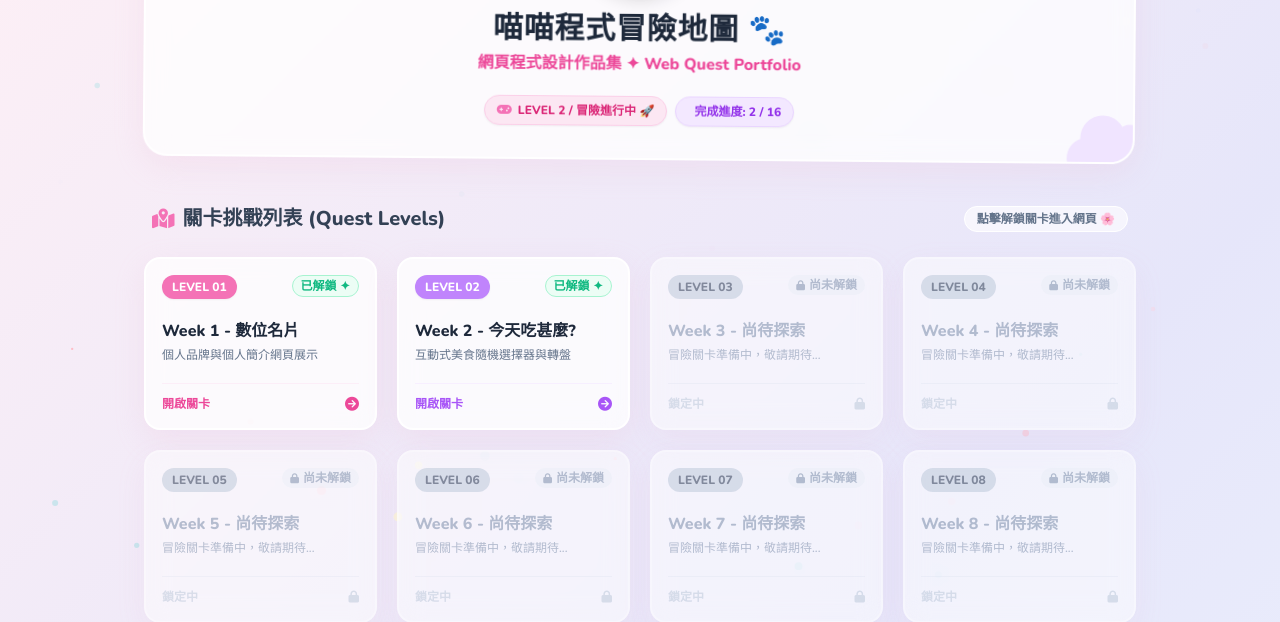
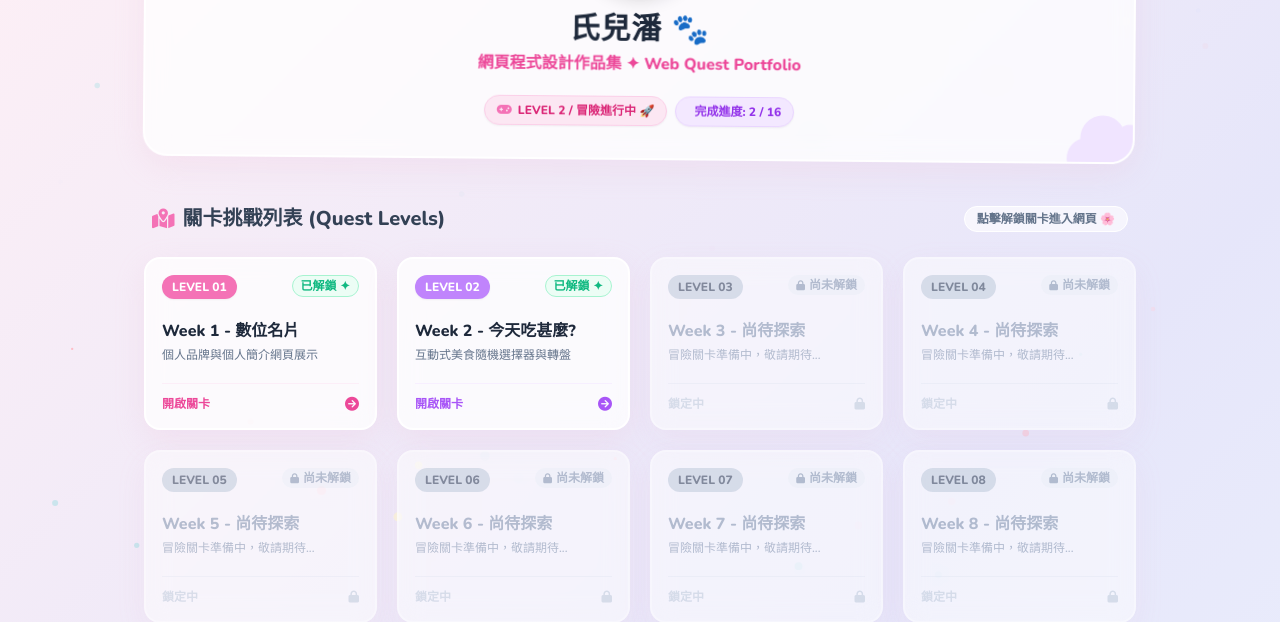
Before and after one commit to s26122165-cloud/s26122165-v, a plain HTML site: page index.html in a window 1280 px wide. Shown: the part 217-839 px from the top of the page. Drawn offline with nearby package versions, Linux system fonts and the light colour scheme; some icons are missing; a web font is replaced by a local one.

Commit message:
Update index.html

```diff
--- a/index.html
+++ b/index.html
@@ -122,7 +122,7 @@
 
                 <!-- Title & Name -->
                 <h1 class="text-2xl sm:text-3xl font-black text-slate-800 tracking-wide mb-1">
-                    喵喵程式冒險地圖 🐾
+                    氏兒潘 🐾
                 </h1>
                 <p class="text-pink-500 font-bold text-sm sm:text-base mb-3">
                     網頁程式設計作品集 ✦ Web Quest Portfolio
```
